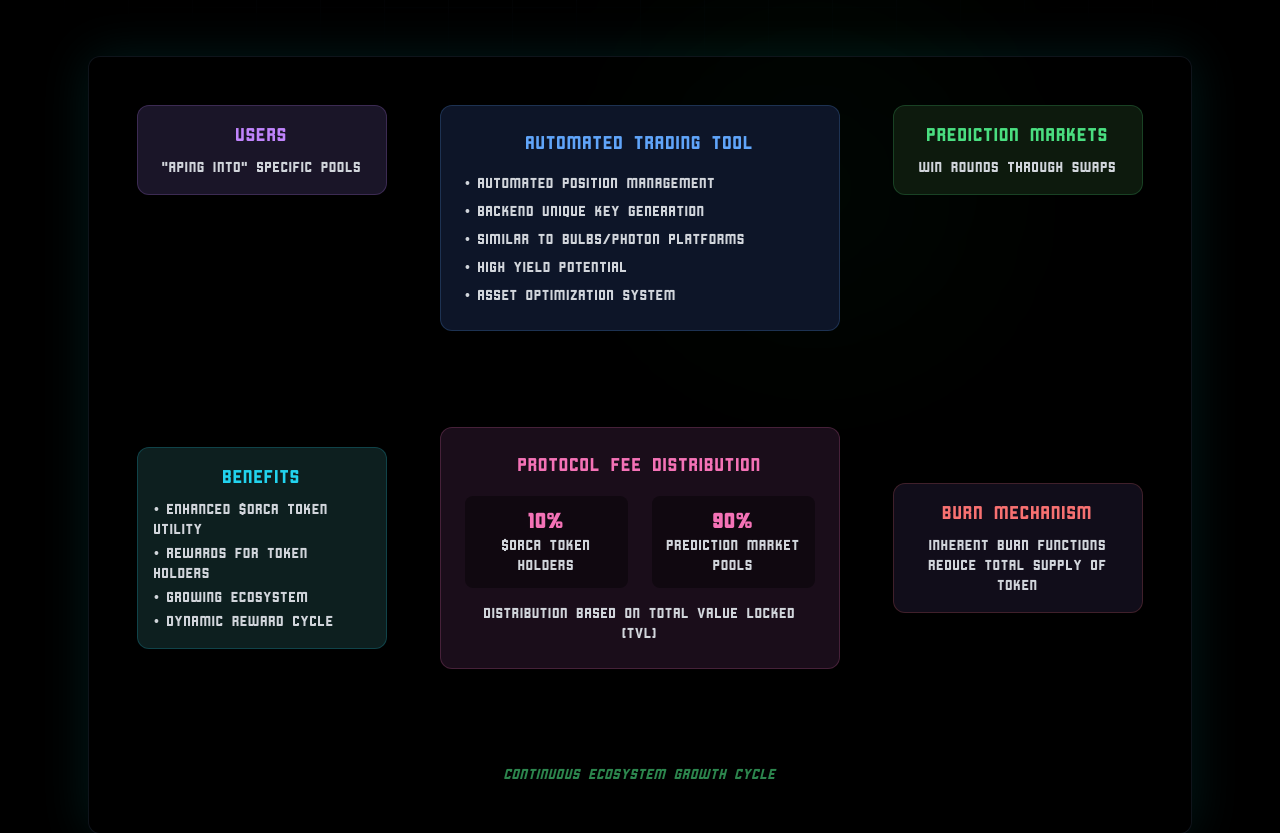
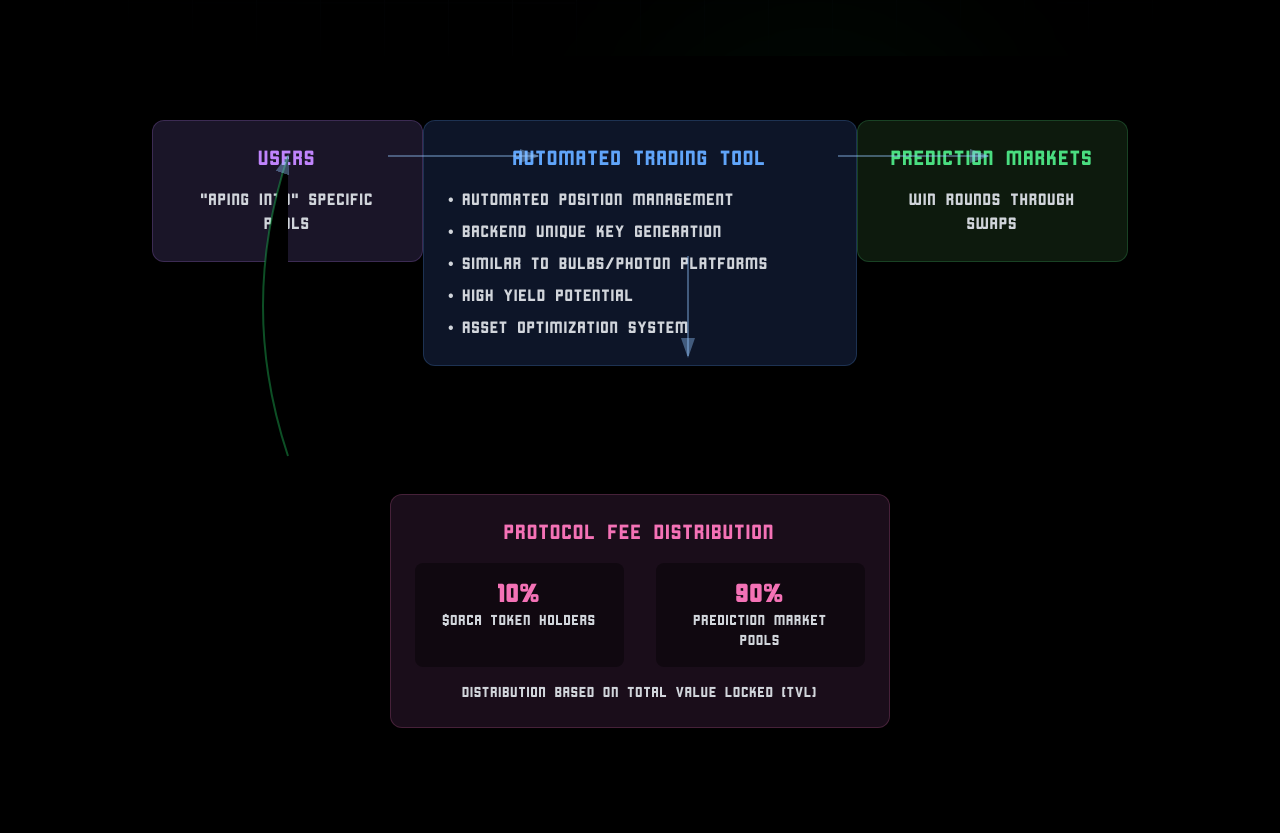
Before and after one commit to OrcaMonsta/orcamonsta1, a Next.js app: page /how-it-works in a window 1280 px wide. Shown: the part 468-1301 px from the top of the page. Built offline with nearby package versions, Linux system fonts and the light colour scheme.

Commit message:
Update ecosystem visualization: Match reference layout exactly with correct container positions and arrow paths

```diff
--- a/app/how-it-works/page.tsx
+++ b/app/how-it-works/page.tsx
@@ -114,37 +114,33 @@ export default function HowItWorks() {
             ORCA WHIRLPOOL ECOSYSTEM
           </h2>
 
-          <div className="relative bg-black/30 rounded-xl border border-gray-800/50
-            shadow-[0_0_50px_rgba(0,255,255,0.1)] min-h-[700px] max-w-[1200px] mx-auto p-12">
-
+          <div className="relative bg-black min-h-[800px] max-w-[1400px] mx-auto p-16">
             {/* Top Row */}
-            <div className="flex justify-between items-start mb-24">
-              {/* Left User Box */}
+            <div className="flex justify-between items-start mb-32">
+              {/* Users Box */}
               <motion.div
-                initial={{ opacity: 0, x: -20 }}
-                animate={{ opacity: 1, x: 0 }}
-                transition={{ duration: 0.6 }}
-                className="w-[250px] p-4 bg-[#1a1528] rounded-xl border border-purple-400/20"
+                initial={{ opacity: 0 }}
+                animate={{ opacity: 1 }}
+                className="w-[280px] p-6 bg-[#1a1528] rounded-xl border border-purple-400/20"
               >
-                <h3 className={`${cornerstone.className} text-lg text-center text-purple-400 mb-2`}>
+                <h3 className={`${cornerstone.className} text-xl text-center text-purple-400 mb-4`}>
                   USERS
                 </h3>
-                <div className="text-center text-gray-300 text-sm">
+                <div className="text-center text-gray-300">
                   "APING INTO" SPECIFIC POOLS
                 </div>
               </motion.div>
 
-              {/* Center Trading Tool Box */}
+              {/* Trading Tool Box */}
               <motion.div
-                initial={{ opacity: 0, y: -20 }}
-                animate={{ opacity: 1, y: 0 }}
-                transition={{ duration: 0.6 }}
-                className="w-[400px] p-6 bg-[#0d1528] rounded-xl border border-blue-400/20"
+                initial={{ opacity: 0 }}
+                animate={{ opacity: 1 }}
+                className="w-[450px] p-6 bg-[#0d1528] rounded-xl border border-blue-400/20"
               >
-                <h3 className={`${cornerstone.className} text-lg text-center text-blue-400 mb-4`}>
+                <h3 className={`${cornerstone.className} text-xl text-center text-blue-400 mb-4`}>
                   AUTOMATED TRADING TOOL
                 </h3>
-                <ul className="space-y-2 text-gray-300 text-sm">
+                <ul className="space-y-2 text-gray-300">
                   <li>• AUTOMATED POSITION MANAGEMENT</li>
                   <li>• BACKEND UNIQUE KEY GENERATION</li>
                   <li>• SIMILAR TO BULBS/PHOTON PLATFORMS</li>
@@ -153,35 +149,57 @@ export default function HowItWorks() {
                 </ul>
               </motion.div>
 
-              {/* Right Prediction Markets Box */}
+              {/* Prediction Markets Box */}
               <motion.div
-                initial={{ opacity: 0, x: 20 }}
-                animate={{ opacity: 1, x: 0 }}
-                transition={{ duration: 0.6 }}
-                className="w-[250px] p-4 bg-[#0d1a0d] rounded-xl border border-green-400/20"
+                initial={{ opacity: 0 }}
+                animate={{ opacity: 1 }}
+                className="w-[280px] p-6 bg-[#0d1a0d] rounded-xl border border-green-400/20"
               >
-                <h3 className={`${cornerstone.className} text-lg text-center text-green-400 mb-2`}>
+                <h3 className={`${cornerstone.className} text-xl text-center text-green-400 mb-4`}>
                   PREDICTION MARKETS
                 </h3>
-                <div className="text-center text-gray-300 text-sm">
+                <div className="text-center text-gray-300">
                   WIN ROUNDS THROUGH SWAPS
                 </div>
               </motion.div>
             </div>
 
-            {/* Middle Row */}
-            <div className="flex justify-between items-center mb-24">
-              {/* Left Side - Benefits */}
+            {/* Middle - Protocol Fee Distribution */}
+            <motion.div
+              initial={{ opacity: 0 }}
+              animate={{ opacity: 1 }}
+              className="w-[500px] mx-auto mb-32 p-6 bg-[#1a0d1a] rounded-xl border border-pink-400/20"
+            >
+              <h3 className={`${cornerstone.className} text-xl text-center text-pink-400 mb-4`}>
+                PROTOCOL FEE DISTRIBUTION
+              </h3>
+              <div className="grid grid-cols-2 gap-8 mb-4">
+                <div className="text-center p-4 bg-black/40 rounded-lg">
+                  <div className="text-2xl font-bold text-pink-400">10%</div>
+                  <div className="text-sm text-gray-300">$ORCA TOKEN HOLDERS</div>
+                </div>
+                <div className="text-center p-4 bg-black/40 rounded-lg">
+                  <div className="text-2xl font-bold text-pink-400">90%</div>
+                  <div className="text-sm text-gray-300">PREDICTION MARKET POOLS</div>
+                </div>
+              </div>
+              <div className="text-center text-sm text-gray-300">
+                DISTRIBUTION BASED ON TOTAL VALUE LOCKED (TVL)
+              </div>
+            </motion.div>
+
+            {/* Bottom Row */}
+            <div className="flex justify-between items-start">
+              {/* Benefits Box */}
               <motion.div
-                initial={{ opacity: 0, x: -20 }}
-                animate={{ opacity: 1, x: 0 }}
-                transition={{ duration: 0.6 }}
-                className="w-[250px] p-4 bg-[#0d1f1f] rounded-xl border border-cyan-400/20"
+                initial={{ opacity: 0 }}
+                animate={{ opacity: 1 }}
+                className="w-[280px] p-6 bg-[#0d1f1f] rounded-xl border border-cyan-400/20"
               >
-                <h3 className={`${cornerstone.className} text-lg text-center text-cyan-400 mb-2`}>
+                <h3 className={`${cornerstone.className} text-xl text-center text-cyan-400 mb-4`}>
                   BENEFITS
                 </h3>
-                <ul className="space-y-1 text-gray-300 text-sm">
+                <ul className="space-y-2 text-gray-300">
                   <li>• ENHANCED $ORCA TOKEN UTILITY</li>
                   <li>• REWARDS FOR TOKEN HOLDERS</li>
                   <li>• GROWING ECOSYSTEM</li>
@@ -189,50 +207,73 @@ export default function HowItWorks() {
                 </ul>
               </motion.div>
 
-              {/* Center - Protocol Fee Distribution */}
+              {/* Burn Mechanism Box */}
               <motion.div
                 initial={{ opacity: 0 }}
                 animate={{ opacity: 1 }}
-                transition={{ duration: 0.6 }}
-                className="w-[400px] p-6 bg-[#1a0d1a] rounded-xl border border-pink-400/20"
+                className="w-[280px] p-6 bg-[#110d1a] rounded-xl border border-red-400/20"
               >
-                <h3 className={`${cornerstone.className} text-lg text-center text-pink-400 mb-4`}>
-                  PROTOCOL FEE DISTRIBUTION
-                </h3>
-                <div className="grid grid-cols-2 gap-6 mb-4">
-                  <div className="text-center p-3 bg-black/40 rounded-lg">
-                    <div className="text-xl font-bold text-pink-400">10%</div>
-                    <div className="text-sm text-gray-300">$ORCA TOKEN HOLDERS</div>
-                  </div>
-                  <div className="text-center p-3 bg-black/40 rounded-lg">
-                    <div className="text-xl font-bold text-pink-400">90%</div>
-                    <div className="text-sm text-gray-300">PREDICTION MARKET POOLS</div>
-                  </div>
-                </div>
-                <div className="text-center text-sm text-gray-300">
-                  DISTRIBUTION BASED ON TOTAL VALUE LOCKED (TVL)
-                </div>
-              </motion.div>
-
-              {/* Right Side - Burn Mechanism */}
-              <motion.div
-                initial={{ opacity: 0, x: 20 }}
-                animate={{ opacity: 1, x: 0 }}
-                transition={{ duration: 0.6 }}
-                className="w-[250px] p-4 bg-[#110d1a] rounded-xl border border-red-400/20"
-              >
-                <h3 className={`${cornerstone.className} text-lg text-center text-red-400 mb-2`}>
+                <h3 className={`${cornerstone.className} text-xl text-center text-red-400 mb-4`}>
                   BURN MECHANISM
                 </h3>
-                <div className="text-center text-gray-300 text-sm">
+                <div className="text-center text-gray-300">
                   INHERENT BURN FUNCTIONS REDUCE TOTAL SUPPLY OF TOKEN
                 </div>
               </motion.div>
             </div>
 
+            {/* Arrows */}
+            <svg className="absolute inset-0 w-full h-full pointer-events-none">
+              <defs>
+                <marker id="arrowhead" markerWidth="10" markerHeight="7" refX="9" refY="3.5" orient="auto">
+                  <polygon points="0 0, 10 3.5, 0 7" fill="rgba(147, 197, 253, 0.4)" />
+                </marker>
+              </defs>
+              <g>
+                {/* Horizontal Arrows */}
+                <motion.path
+                  initial={{ pathLength: 0 }}
+                  animate={{ pathLength: 1 }}
+                  d="M300 100 H450"
+                  stroke="rgba(147, 197, 253, 0.4)"
+                  strokeWidth="2"
+                  markerEnd="url(#arrowhead)"
+                />
+                <motion.path
+                  initial={{ pathLength: 0 }}
+                  animate={{ pathLength: 1 }}
+                  d="M750 100 H900"
+                  stroke="rgba(147, 197, 253, 0.4)"
+                  strokeWidth="2"
+                  markerEnd="url(#arrowhead)"
+                />
+
+                {/* Vertical Arrows */}
+                <motion.path
+                  initial={{ pathLength: 0 }}
+                  animate={{ pathLength: 1 }}
+                  d="M600 200 V300"
+                  stroke="rgba(147, 197, 253, 0.4)"
+                  strokeWidth="2"
+                  markerEnd="url(#arrowhead)"
+                />
+
+                {/* Curved Return Arrow */}
+                <motion.path
+                  initial={{ pathLength: 0 }}
+                  animate={{ pathLength: 1 }}
+                  d="M200 400 Q150 250 200 100"
+                  stroke="rgba(34, 197, 94, 0.4)"
+                  strokeWidth="2"
+                  strokeDasharray="4 2"
+                  markerEnd="url(#arrowhead)"
+                />
+              </g>
+            </svg>
+
             {/* Bottom Text */}
-            <div className="text-center text-green-400/60 text-sm italic mt-8">
-              Continuous Ecosystem Growth Cycle
+            <div className="text-center text-green-400 text-sm mt-16">
+              CONTINUOUS ECOSYSTEM GROWTH CYCLE
             </div>
           </div>
         </div>
```
